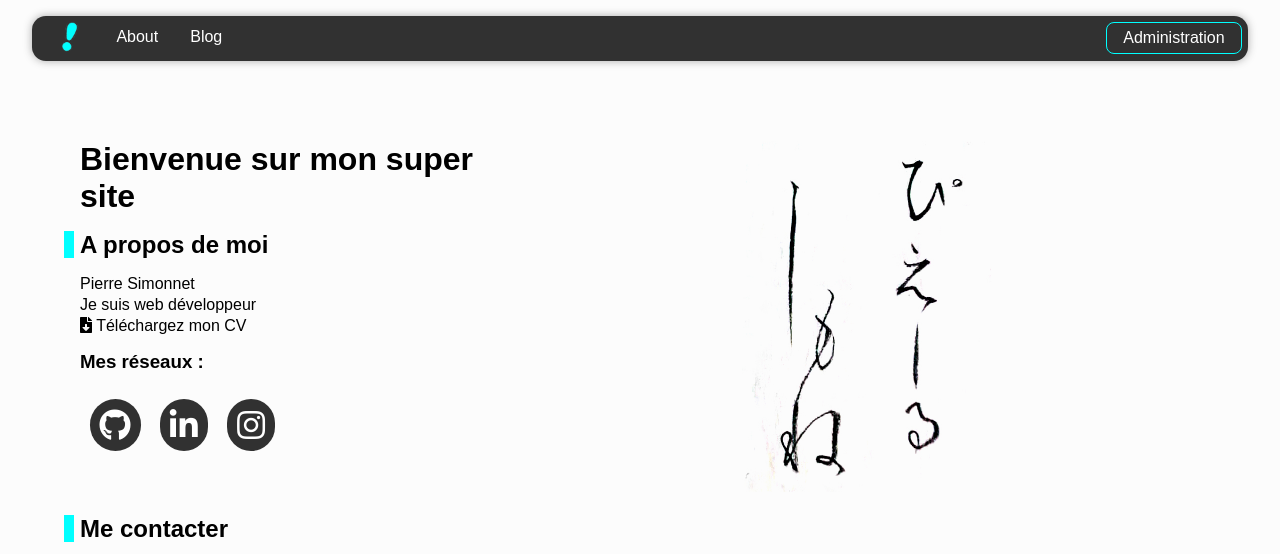
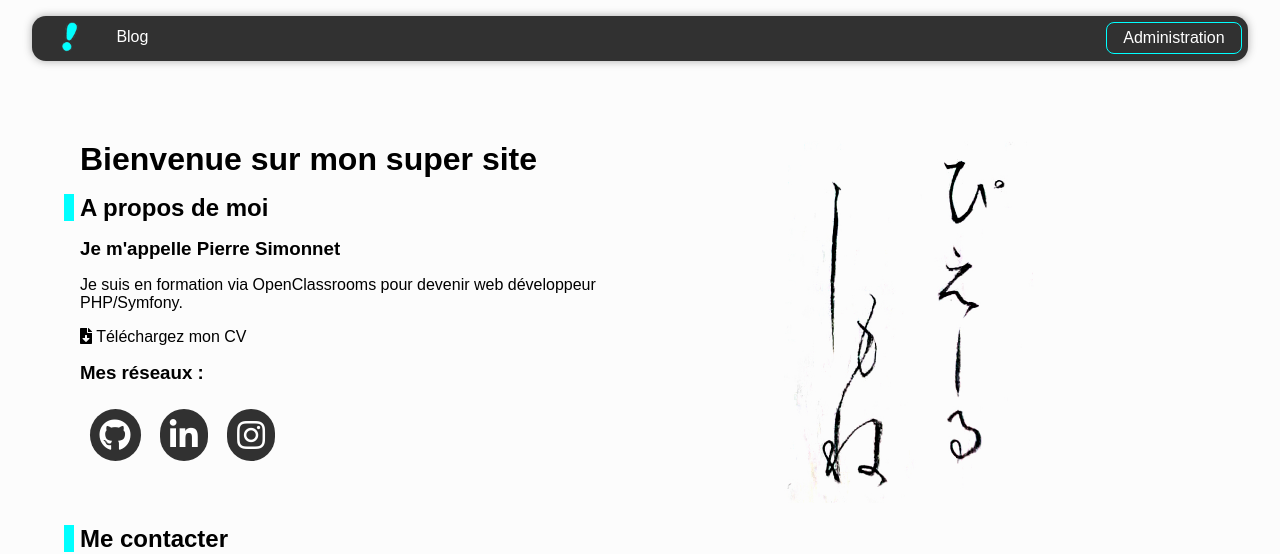
Before and after one commit to bashokusan/P5, a PHP site: page /P5/ in a window 1280 px wide. Shown: the top 554 px of the page. Run offline with PHP 8.4, Linux system fonts and the light colour scheme; data that the repository does not hold is empty; some libraries are stand-ins or nearby versions.

Commit message:
quick styling

```diff
--- a/App/Controllers/Helpers/Menu.php
+++ b/App/Controllers/Helpers/Menu.php
@@ -28,8 +28,7 @@ class Menu
      */
     public function menuFront() : string
     {
-        return $this->menuItem('home', 'About')
-        . $this->menuItem('blog', 'Blog');
+        return $this->menuItem('blog', 'Blog');
     }
 
     /**
--- a/Public/css/stylesheet.scss
+++ b/Public/css/stylesheet.scss
@@ -31,7 +31,7 @@ a{
 }
 
 p{
-	margin: .2rem 0;
+	margin: 1rem 0;
 }
 
 em{
@@ -177,6 +177,7 @@ nav{
 		a{
 			display: inline-block;
 			padding: .4rem;
+			margin: 1rem 0;
 			background-color: $secondary;
 			color: #fff;
 		}
--- a/Views/Backend/Sections/footer.php
+++ b/Views/Backend/Sections/footer.php
@@ -1,10 +1,5 @@
 <footer>
   <p>Page chargée en <?= round((microtime(true) - LOADTIME) * 1000) ?>ms</p>
-  <?php if(isset($_SESSION) && !empty($_SESSION)) : ?>
-    <p><?= 'u_log :'.$_SESSION['u_log'].' / t_user :'.$_SESSION['t_user'] ?></p>
-    <p><?= 'role :'.$_SESSION['role'].' / id :'.$_SESSION['id'] ?></p>
-    <p><?= 'u_log cookie :'.$_COOKIE['u_log'] ?></p>
-  <?php endif ?>
 </footer>
 </body>
 </html>
--- a/Views/Frontend/Pages/home.php
+++ b/Views/Frontend/Pages/home.php
@@ -8,8 +8,8 @@
 
     <div class="about">
       <h2>A propos de moi</h2>
-      <p>Pierre Simonnet</p>
-      <p>Je suis web développeur</p>
+      <h3>Je m'appelle Pierre Simonnet</h3>
+      <p>Je suis en formation via <a href="https://openclassrooms.com">OpenClassrooms</a> pour devenir web développeur PHP/Symfony.</p>
       <span><i class="fas fa-file-download"></i></span> <a href="../Public/Content/PierreSimonnet_CV.pdf">Téléchargez mon CV</a>
     </div>
 
```
Also changed, not shown: Public/css/stylesheet.min.css.
